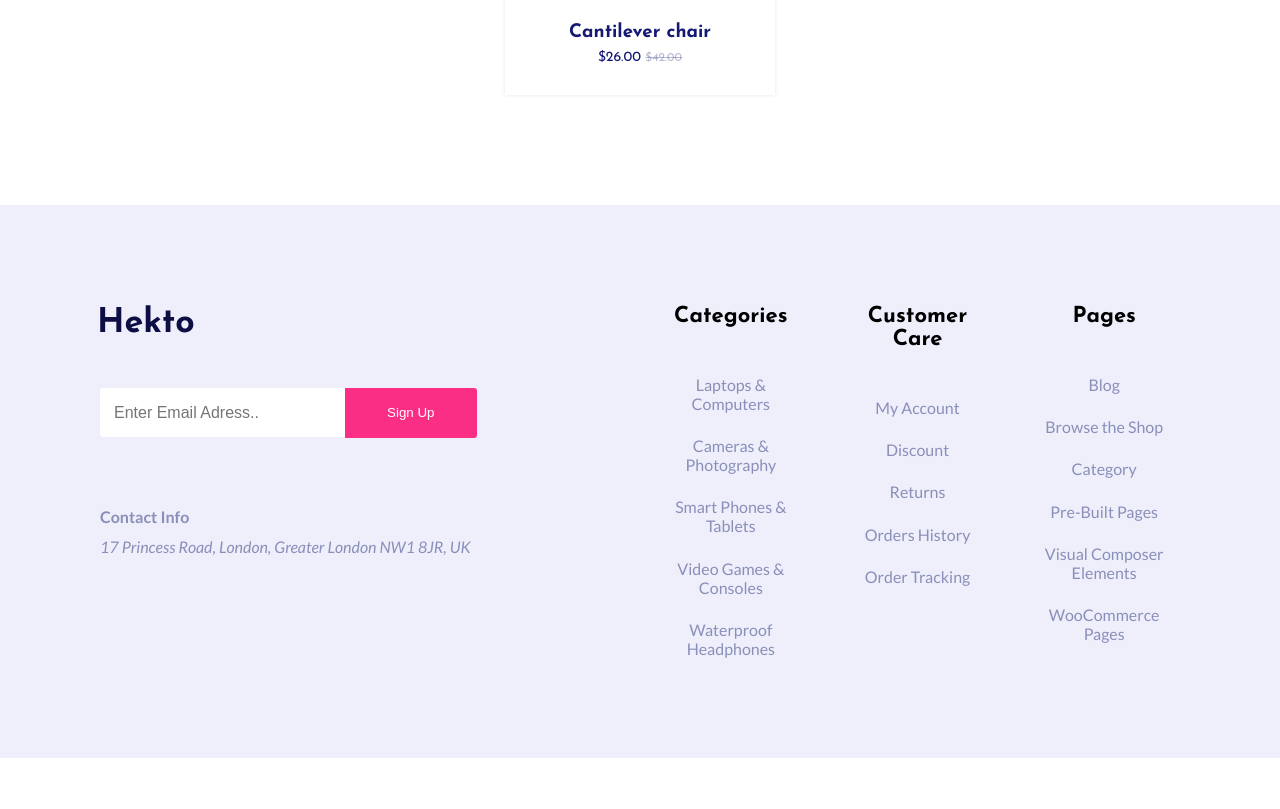
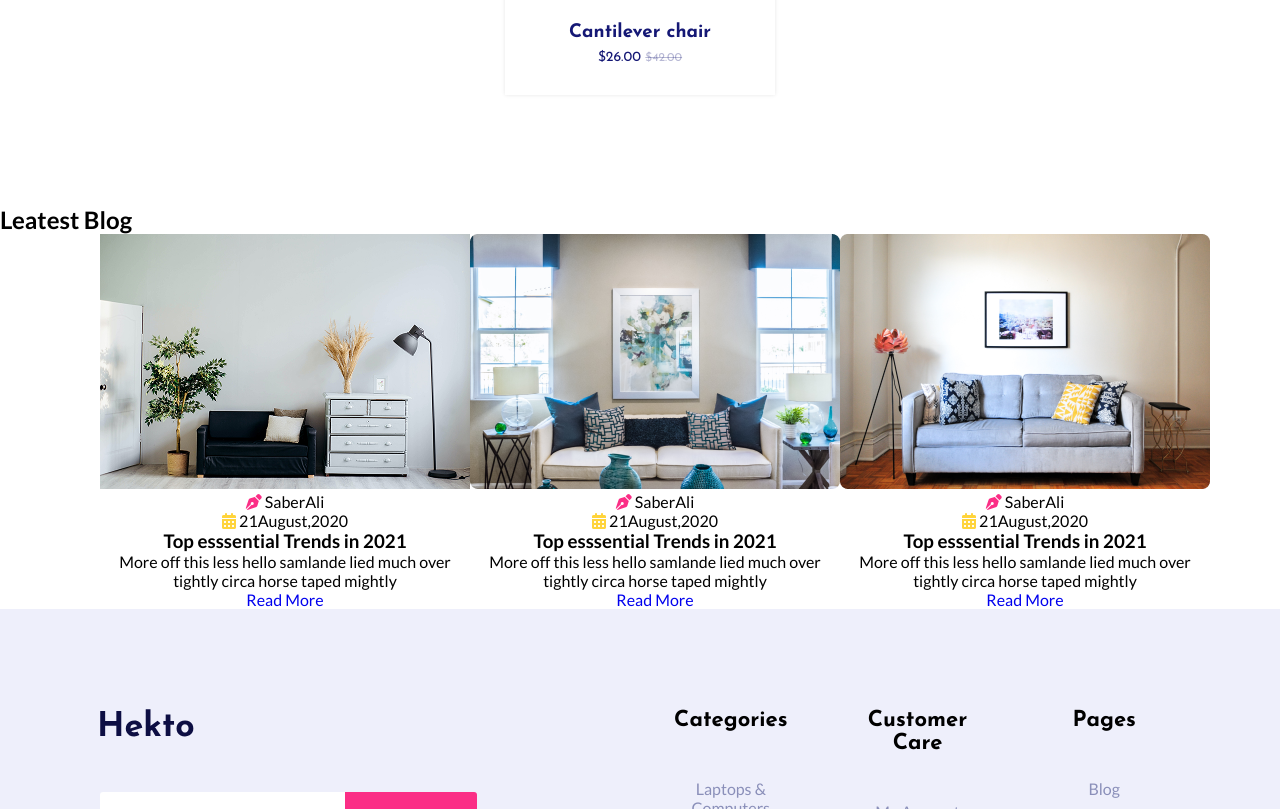
Before and after one commit to shahdwj/hekto, a plain HTML site: page index.html in a window 1280 px wide. Shown: the part 2950-3759 px from the top of the page. Before the commit the page ends 3708 px from the top, so only its background shows below. Drawn offline with Linux system fonts and the light colour scheme.

Commit message:
create leatest blog

```diff
--- a/assets/main.css
+++ b/assets/main.css
@@ -41,65 +41,76 @@
    padding: 8px 13px;
 
  }
-   .bar{
+
+ .bar {
    display: none;
  }
-@media screen and (max-width: 1045px){
+
+ @media screen and (max-width: 1045px) {
+
    .list,
-.search{
+   .search {
      display: none;
    }
-  .bar{
-    display: block ;
-}}
+
+   .bar {
+     display: block;
+   }
+ }
 
 
 
  /*end header*/
 
  /*start featured-product*/
-.featured-product{
+ .featured-product {
    padding: 50px 0;
  }
-.featured-product .row{
+
+ .featured-product .row {
    flex-wrap: wrap;
    justify-content: flex-start;
    gap: 15px;
    margin-bottom: 40px;
  }
-.featured-product .product{
+
+ .featured-product .product {
    flex-grow: 1;
    flex-shrink: 0;
-   flex-basis:300px;
+   flex-basis: 300px;
    box-shadow: 0px 4px 4px #00000040;
  }
-.product .img{
-  background-color:#F6F7FB ;
+
+ .product .img {
+   background-color: #F6F7FB;
    padding: 30px;
    height: 250px;
 
  }
 
-.product-details{
+ .product-details {
    display: flex;
    flex-direction: column;
    gap: 10px;
    padding: 10px;
    transition: all 4s;
  }
-.product-details h3{
+
+ .product-details h3 {
    color: #FB2E86;
    font-size: 18px;
-  font-family:Lato ;
+   font-family: Lato;
    transition: all 4s;
  }
-.featured-product h2{
+
+ .featured-product h2 {
    color: #1A0B5B;
    font-size: 42px;
    font-family: Josefin Sans;
-  padding-bottom: 46px ;
+   padding-bottom: 46px;
  }
-.product-info span{
+
+ .product-info span {
    display: flex;
    flex-direction: column;
    color: #151875;
@@ -108,7 +119,8 @@
    gap: 10px;
    transition: all 4s;
  }
-.color{
+
+ .color {
    width: 20px;
    height: 6px;
    border-radius: 10px;
@@ -116,34 +128,43 @@
    outline: none;
    cursor: pointer;
  }
- .color-one{
+
+ .color-one {
    background-color: #05E6B7;
  }
- .color-two{
+
+ .color-two {
    background-color: #F701A8;
  }
- .color-three{
+
+ .color-three {
    background-color: #00009D;
    transition: all 4s;
  }
-.product:hover .product-details{
+
+ .product:hover .product-details {
    background-color: #2F1AC4;
    border-radius: 2px;
  }
-.product:hover .product-details h3{
+
+ .product:hover .product-details h3 {
    color: #fff;
  }
-.product:hover .color-three{
+
+ .product:hover .color-three {
    background-color: #FFEAC1;
  }
-.product:hover .product-info span{
-  color:#fff;
+
+ .product:hover .product-info span {
+   color: #fff;
    border: #000000;
    border-radius: 1px;
  }
-.product{
+
+ .product {
    position: relative;
  }
+
  .featured-icons {
    position: absolute;
    top: 15px;
@@ -168,11 +189,12 @@
    cursor: pointer;
  }
 
-.featured-a{
+ .featured-a {
    display: none;
 
  }
-  .product:hover  .featured-a {
+
+ .product:hover .featured-a {
    background-color: rgba(8, 209, 95, 1);
    color: white;
    display: flex;
@@ -186,22 +208,24 @@
 
  /*end featured-product*/
  /*start newslater*/
-.newslater{
+ .newslater {
    background-image: url(./img/header/newslater/Rectangle\ 102\(1\).webp);
    padding: 175px 0;
    text-align: center;
  }
 
-.newslater h2{
+ .newslater h2 {
    color: #151875;
-  font-size:35px;
+   font-size: 35px;
    font-family: Josefin Sans;
    padding-bottom: 50px;
  }
-   .btn-shop{
+
+ .btn-shop {
    transition: all .5s;
  }
-.btn-shop:hover{
+
+ .btn-shop:hover {
    background-color: #151875;
  }
 
@@ -234,7 +258,7 @@ transition: all .5s;
  /*end clients*/
  /*start shopix*/
 
-.shopix-title{
+ .shopix-title {
    text-align: center;
    padding-top: 50px;
    padding-bottom: 60px;
@@ -244,12 +268,14 @@ transition: all .5s;
    padding-bottom: 60px;
 
  }
+
  .shopix .row {
    justify-content: center;
    margin-bottom: 100px;
    flex-wrap: wrap;
  }
-.shopix-offers{
+
+ .shopix-offers {
 
    width: 270px;
    display: flex;
@@ -262,31 +288,36 @@ transition: all .5s;
 
 
  }
-.shopix-offers h3{
+
+ .shopix-offers h3 {
    font-size: 22px;
    font-family: Josefin Sans;
    color: #151875;
  }
-.shopix-offers p{
+
+ .shopix-offers p {
    font-size: 16px;
    font-family: Lato;
    color: #1A0B5B4D;
  }
-@media screen and (max-width: 740px){
 
- .shopix-offers{
+ @media screen and (max-width: 740px) {
+
+   .shopix-offers {
      width: 45%;
    }
 
  }
+
  @media screen and (max-width: 500px) {
    .shopix-offers {
      width: 100%;
    }
  }
+
  /*end shopix*/
  /*start trending*/
-.trending-title{
+ .trending-title {
    text-align: center;
    padding-top: 40px;
    padding-bottom: 40px;
@@ -295,12 +326,14 @@ width: 45%;
    color: #151875;
    padding-bottom: 60px;
  }
-.trending .row{
+
+ .trending .row {
    justify-content: center;
    margin-bottom: 100px;
    flex-wrap: wrap;
  }
-.products-card{
+
+ .products-card {
    width: 270px;
    display: flex;
    flex-wrap: wrap;
@@ -312,11 +345,13 @@ width: 45%;
    box-shadow: 0px 0px 4px #e7e7e7;
    margin: 10px;
  }
-.products-card .trending-product{
+
+ .products-card .trending-product {
    background-color: #F5F6F8;
    width: 247px;
    height: 244px;
  }
+
  .trending .trending-info {
    display: flex;
    flex-direction: column;
@@ -324,31 +359,39 @@ width: 45%;
    align-items: center;
    gap: 8px;
    text-align: center;
-    color:#151875;
+   color: #151875;
    background-color: transparent;
    padding: 20px;
-    font-family:Josefin Sans ;
+   font-family: Josefin Sans;
 
  }
-.trending-info p{
+
+ .trending-info p {
    font-size: 14px;
  }
-  .trending-info span{
+
+ .trending-info span {
    font-size: 12px;
-     color:rgba(21, 24, 117, 0.3);
+   color: rgba(21, 24, 117, 0.3);
    text-decoration: line-through;
  }
+
  @media screen and (max-width:460px) {
 
    .trending-title {
      font-size: 20px;
    }
-.products-card{
+
+   .products-card {
      width: 100%;
    }
  }
+
  /*end trending*/
+/*start blog*/
 
+
+/*end blog*/
 
  /*start footer*/
  .footer {
@@ -451,13 +494,13 @@ width: 45%;
 
  @media screen and (max-width: 992px) {
    .footer .left-side {
-        width: 100%  ;
+     width: 100%;
      align-items: center;
    }
 
 
-      .footer .right-side{
-         width: 100%  ;
+   .footer .right-side {
+     width: 100%;
 
    }
 
@@ -469,7 +512,7 @@ width: 45%;
    }
 
    .footer .footer-item {
-    width: 100% ;
+     width: 100%;
    }
  }
 
--- a/index.html
+++ b/index.html
@@ -269,8 +269,7 @@
 
 
         </section>
-
-         <section class="trending">
+        <section class="trending">
             <div class="trending-title">
                 <h2> Trending Products </h2>
             </div>
@@ -326,6 +325,77 @@
             </div>
 
 
+
+        </section>
+
+        <section class="blogs">
+
+            <div class="blog-title">
+                <h2>Leatest Blog</h2>
+            </div>
+            <div class="container">
+                <div class="row">
+
+                    <div class="blog-card">
+                        <div class="blog-product">
+                            <img src="./assets/img/blog/JIUjvqe2ZHg.webp">
+                        </div>
+                        <div class="product-info">
+
+                            <div class="date">
+                                <p><i class="fa-solid fa-pen-nib" style="color:#FB2E86;"></i> SaberAli</p>
+                                <p><i class="fa-solid fa-calendar-days" style="color:#FFD43B;"></i> 21August,2020</p>
+                            </div>
+
+                            <h3>Top esssential Trends in 2021</h3>
+                            <p>More off this less hello samlande lied much
+                                over tightly circa horse taped mightly</p>
+                            <a href="#">Read More</a>
+
+                        </div>
+                    </div>
+
+
+                    <div class="blog-card">
+                        <div class="blog-product">
+                            <img src="./assets/img/blog/Frame-4.webp">
+                        </div>
+                        <div class="product-info">
+
+                            <div class="date">
+                                <p><i class="fa-solid fa-pen-nib" style="color:  rgba(251, 46, 134, 1);"></i> SaberAli
+                                </p>
+                                <p><i class="fa-solid fa-calendar-days" style="color: #FFD43B;"></i> 21August,2020</p>
+                            </div>
+
+                            <h3>Top esssential Trends in 2021</h3>
+                            <p>More off this less hello samlande lied much
+                                over tightly circa horse taped mightly</p>
+                            <a href="#">Read More</a>
+                        </div>
+                    </div>
+
+
+                    <div class="blog-card">
+                        <div class="blog-product">
+                            <img src="./assets/img/blog/Frame-3.webp" >
+                        </div>
+                        <div class="product-info">
+
+                            <div class="date">
+                                <p><i class="fa-solid fa-pen-nib" style="color:  rgba(251, 46, 134, 1);"></i> SaberAli
+                                </p>
+                                <p><i class="fa-solid fa-calendar-days" style="color: #FFD43B;"></i> 21August,2020</p>
+                            </div>
+
+                            <h3>Top esssential Trends in 2021</h3>
+                            <p>More off this less hello samlande lied much
+                                over tightly circa horse taped mightly</p>
+                            <a href="#">Read More</a>
+                        </div>
+                    </div>
+                </div>
+            </div>
 
         </section>
 
```
Also changed, not shown: assets/img/blog/Frame-3.webp (added), assets/img/blog/Frame-4.webp (added), assets/img/blog/JIUjvqe2ZHg.webp (added). Lines whose indentation alone changed are shown as unchanged.
